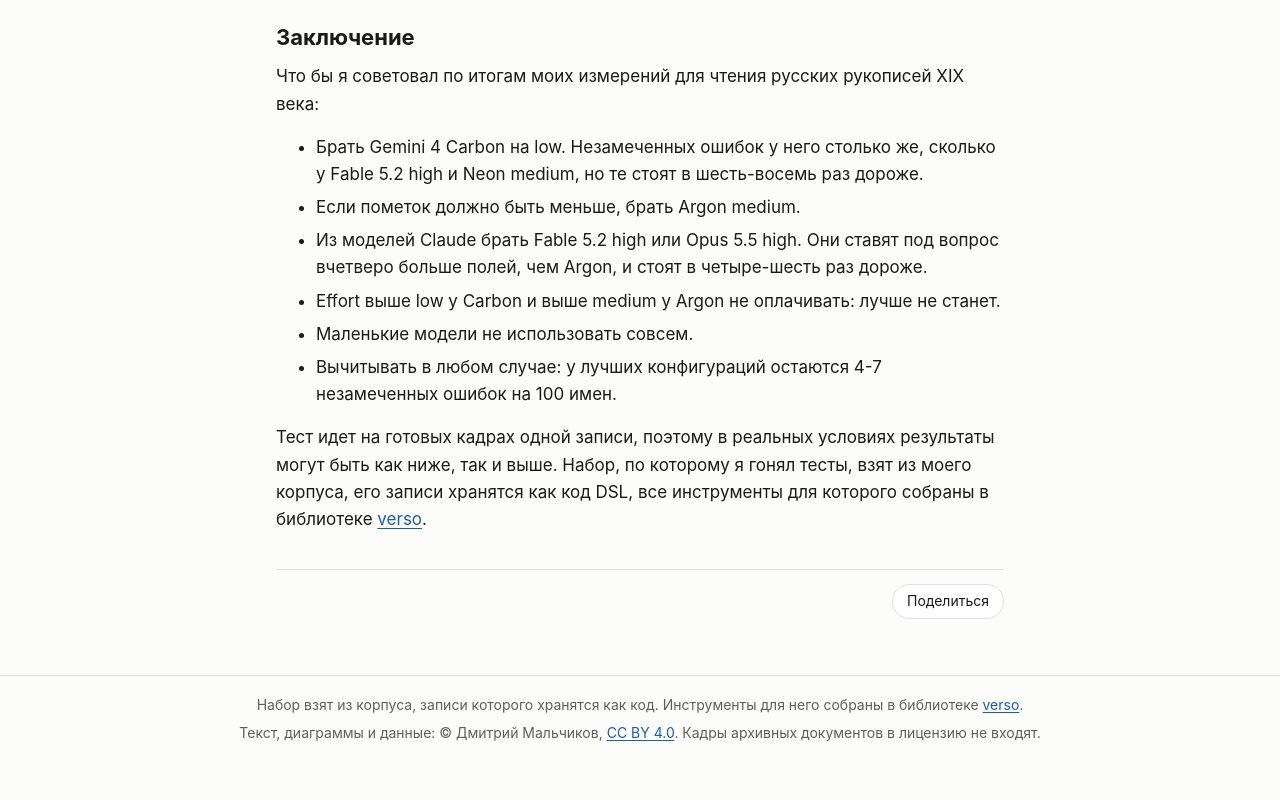
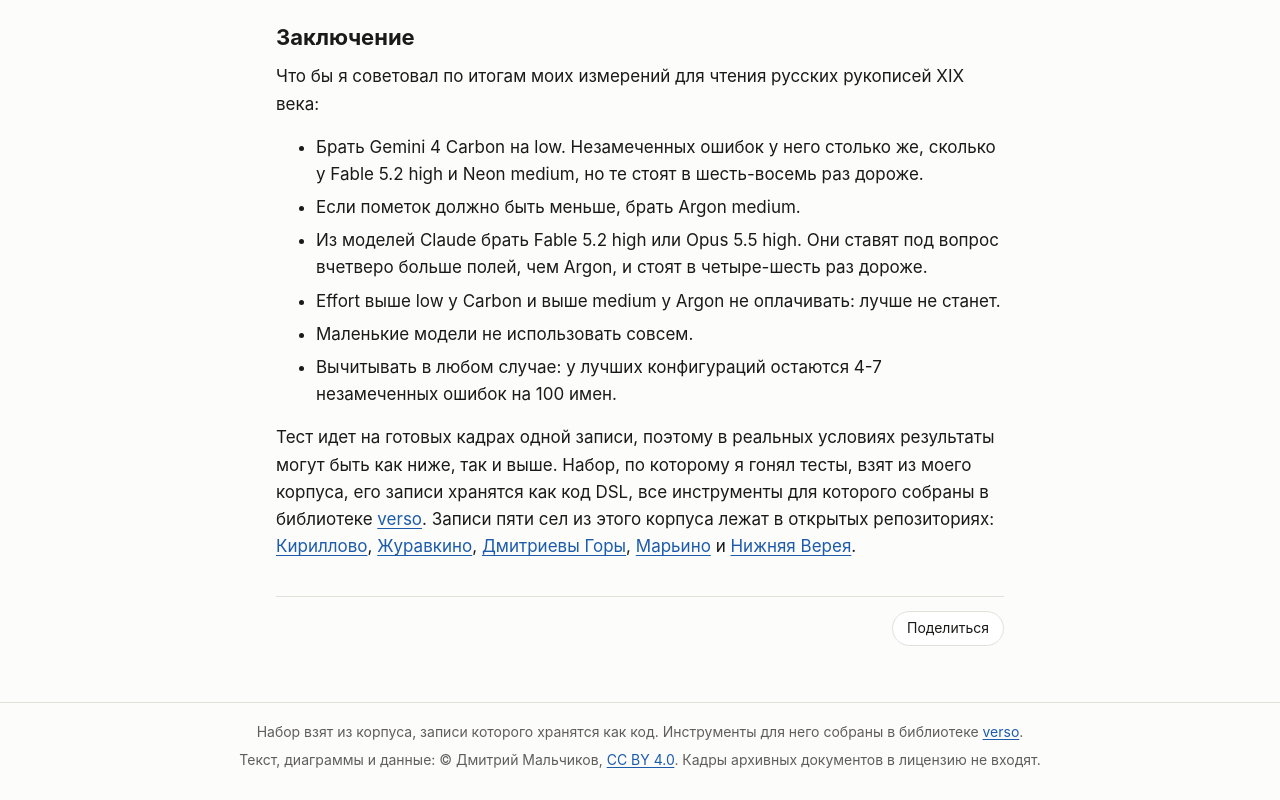
Before and after one commit to verso-genealogy/articles, a plain HTML site: page docs/models/index.html in a window 1280 px wide. Shown: the part 9478-10278 px from the top of the page. Before the commit the page ends 10250 px from the top, so only its background shows below. Drawn offline with nearby package versions, Linux system fonts and the light colour scheme.

Commit message:
The article: links to the open repositories of the villages' records

```diff
--- a/docs/models/index.html
+++ b/docs/models/index.html
@@ -173,7 +173,7 @@
 <li>Маленькие модели не использовать совсем.</li>
 <li>Вычитывать в любом случае: у лучших конфигураций остаются 4-7 незамеченных ошибок на 100 имен.</li>
 </ul>
-<p>Тест идет на готовых кадрах одной записи, поэтому в реальных условиях результаты могут быть как ниже, так и выше. Набор, по которому я гонял тесты, взят из моего корпуса, его записи хранятся как код DSL, все инструменты для которого собраны в библиотеке <a href="https://github.com/verso-genealogy/verso">verso</a>.</p>
+<p>Тест идет на готовых кадрах одной записи, поэтому в реальных условиях результаты могут быть как ниже, так и выше. Набор, по которому я гонял тесты, взят из моего корпуса, его записи хранятся как код DSL, все инструменты для которого собраны в библиотеке <a href="https://github.com/verso-genealogy/verso">verso</a>. Записи пяти сел из этого корпуса лежат в открытых репозиториях: <a href="https://github.com/dmalch/kirillovo-records">Кириллово</a>, <a href="https://github.com/dmalch/zhuravkino-records">Журавкино</a>, <a href="https://github.com/dmalch/dmitrievy-gory-records">Дмитриевы Горы</a>, <a href="https://github.com/dmalch/marino-records">Марьино</a> и <a href="https://github.com/dmalch/nizhnyaya-vereya-records">Нижняя Верея</a>.</p>
 <div class="byline byline-end"><button type="button" class="share" aria-haspopup="menu" aria-expanded="false" data-url="https://verso-genealogy.github.io/articles/models/" data-title="Какой моделью читать старинные документы: тест конфигураций LLM на рукописях XVIII-XIX веков">Поделиться</button></div></article>
 <script src="../assets/share.js"></script>
 </main>
```
Also changed, not shown: 1 other file.
